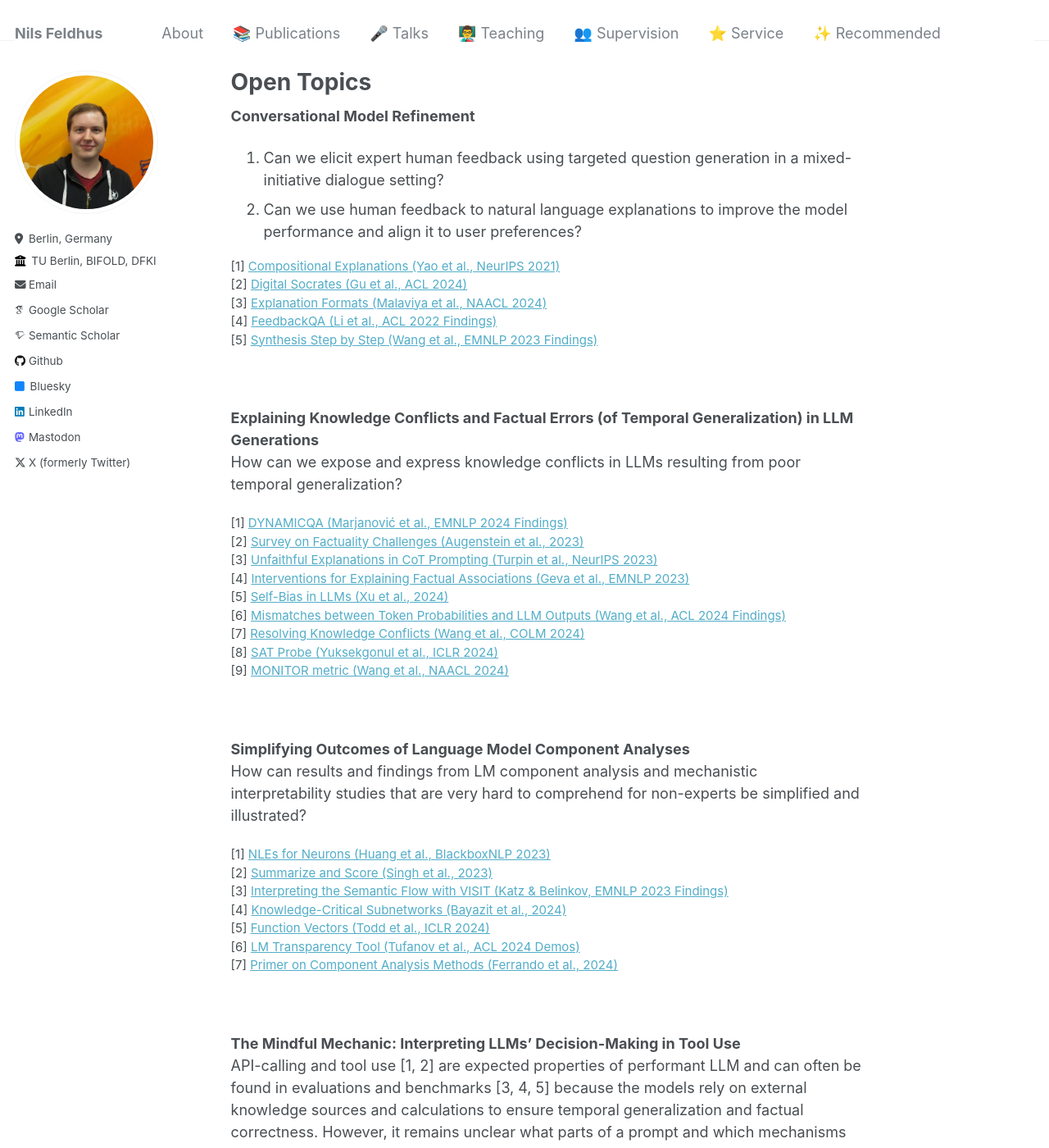
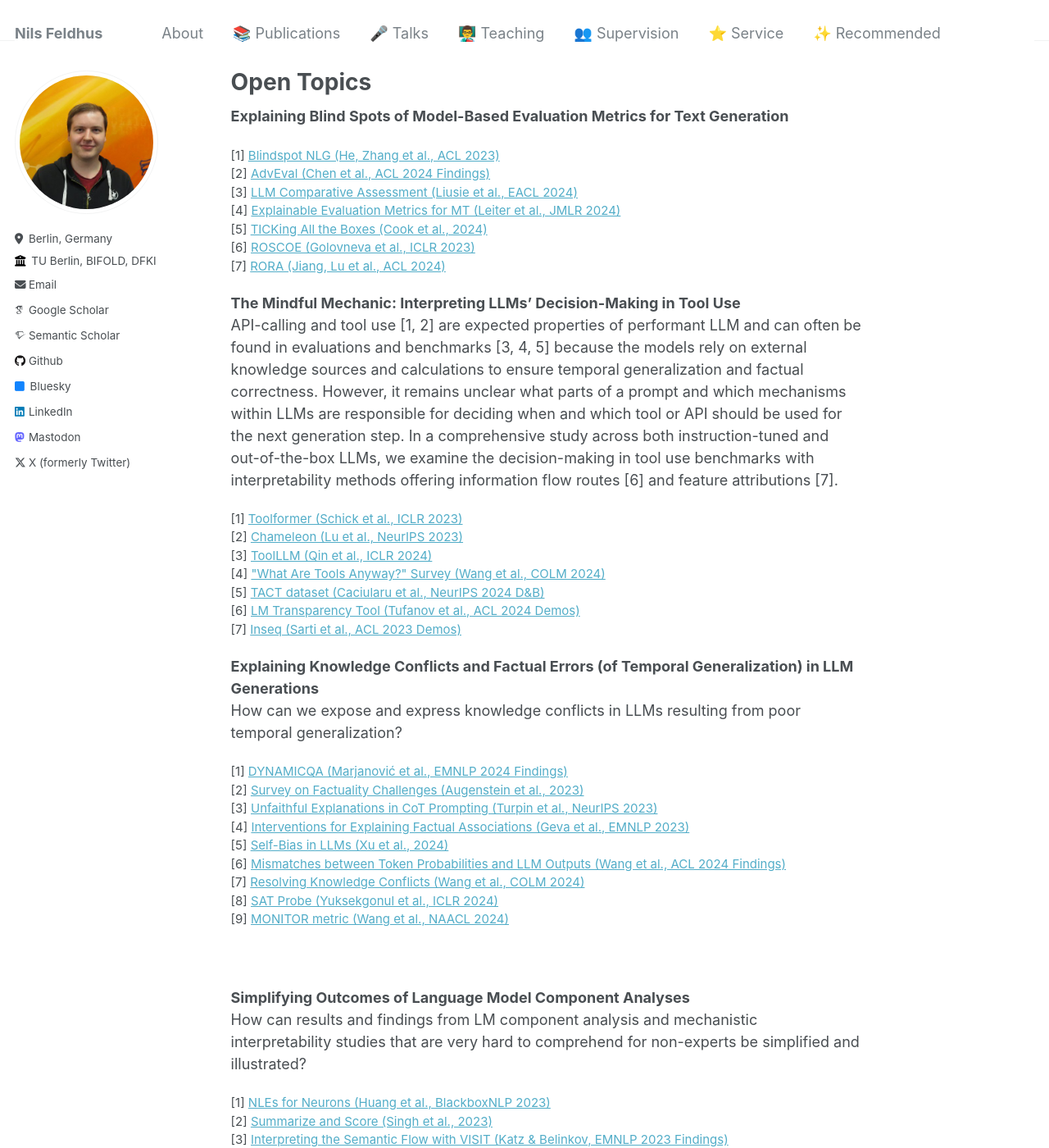
Before and after one commit to nfelnlp/nfelnlp.github.io, a Jekyll site: the page built from supervision/topics.md, in a window 1280 px wide and 1400 px high. Shown: the whole window at 82% size. Built offline with Jekyll 4.4.1, drawn with Linux system fonts in a browser that asks for light colours; some web fonts are replaced; some of the changed text lies outside the part shown.

Commit message:
Update supervision.

```diff
--- a/supervision/topics.md
+++ b/supervision/topics.md
@@ -5,17 +5,32 @@ author_profile: true
 title: "Open Topics"
 ---
 
-<!-- InquAIrer -->
-**Conversational Model Refinement**
-1. Can we elicit expert human feedback using targeted question generation in a mixed-initiative dialogue setting?
-2. Can we use human feedback to natural language explanations to improve the model performance and align it to user preferences?
+<!-- MetricX -->
+**Explaining Blind Spots of Model-Based Evaluation Metrics for Text Generation**
 <p style="font-size:smaller;">
-[1] <a href="https://arxiv.org/abs/2103.10415">Compositional Explanations (Yao et al., NeurIPS 2021)</a><br>
-[2] <a href="https://aclanthology.org/2024.acl-long.302/">Digital Socrates (Gu et al., ACL 2024)</a><br>
-[3] <a href="https://aclanthology.org/2024.naacl-long.168/">Explanation Formats (Malaviya et al., NAACL 2024)</a><br>
-[4] <a href="https://aclanthology.org/2022.findings-acl.75/">FeedbackQA (Li et al., ACL 2022 Findings)</a><br>
-[5] <a href="https://aclanthology.org/2023.findings-emnlp.791/">Synthesis Step by Step (Wang et al., EMNLP 2023 Findings)</a>
-</p><br>
+[1] <a href="https://aclanthology.org/2023.acl-long.674/">Blindspot NLG (He, Zhang et al., ACL 2023)</a><br>
+[2] <a href="https://aclanthology.org/2024.findings-acl.80/">AdvEval (Chen et al., ACL 2024 Findings)</a><br>
+[3] <a href="https://aclanthology.org/2024.eacl-long.8/">LLM Comparative Assessment (Liusie et al., EACL 2024)</a><br>
+[4] <a href="https://www.jmlr.org/papers/v25/22-0416.html">Explainable Evaluation Metrics for MT (Leiter et al., JMLR 2024)</a><br>
+[5] <a href="https://arxiv.org/abs/2410.03608">TICKing All the Boxes (Cook et al., 2024)</a><br>
+[6] <a href="https://openreview.net/forum?id=xYlJRpzZtsY">ROSCOE (Golovneva et al., ICLR 2023)</a><br>
+[7] <a href="https://aclanthology.org/2024.acl-long.60/">RORA (Jiang, Lu et al., ACL 2024)</a>
+</p>
+
+<!-- MindMech -->
+**The Mindful Mechanic: Interpreting LLMs' Decision-Making in Tool Use**
+API-calling and tool use [1, 2] are expected properties of performant LLM and can often be found in evaluations and benchmarks [3, 4, 5] because the models rely on external knowledge sources and calculations to ensure temporal generalization and factual correctness.
+However, it remains unclear what parts of a prompt and which mechanisms within LLMs are responsible for deciding when and which tool or API should be used for the next generation step.
+In a comprehensive study across both instruction-tuned and out-of-the-box LLMs, we examine the decision-making in tool use benchmarks with interpretability methods offering information flow routes [6] and feature attributions [7].
+<p style="font-size:smaller;">
+[1] <a href="https://openreview.net/forum?id=Yacmpz84TH">Toolformer (Schick et al., ICLR 2023)</a><br>
+[2] <a href="https://openreview.net/forum?id=HtqnVSCj3q">Chameleon (Lu et al., NeurIPS 2023)</a><br>
+[3] <a href="https://openreview.net/forum?id=dHng2O0Jjr">ToolLLM (Qin et al., ICLR 2024)</a><br>
+[4] <a href="https://openreview.net/forum?id=Xh1B90iBSR">"What Are Tools Anyway?" Survey (Wang et al., COLM 2024)</a><br>
+[5] <a href="https://openreview.net/forum?id=Km2XEjH0I5">TACT dataset (Caciularu et al., NeurIPS 2024 D&B)</a><br>
+[6] <a href="https://aclanthology.org/2024.acl-demos.6/">LM Transparency Tool (Tufanov et al., ACL 2024 Demos)</a><br>
+[7] <a href="https://aclanthology.org/2023.acl-demo.40/">Inseq (Sarti et al., ACL 2023 Demos)</a>
+</p>
 
 <!-- DeLoreason -->
 **Explaining Knowledge Conflicts and Factual Errors (of Temporal Generalization) in LLM Generations**
@@ -45,17 +60,14 @@ How can results and findings from LM component analysis and mechanistic interpre
 [7] <a href="https://arxiv.org/abs/2405.00208">Primer on Component Analysis Methods (Ferrando et al., 2024)</a>
 </p><br>
 
-<!-- MindMech -->
-**The Mindful Mechanic: Interpreting LLMs' Decision-Making in Tool Use**
-API-calling and tool use [1, 2] are expected properties of performant LLM and can often be found in evaluations and benchmarks [3, 4, 5] because the models rely on external knowledge sources and calculations to ensure temporal generalization and factual correctness.
-However, it remains unclear what parts of a prompt and which mechanisms within LLMs are responsible for deciding when and which tool or API should be used for the next generation step.
-In a comprehensive study across both instruction-tuned and out-of-the-box LLMs, we examine the decision-making in tool use benchmarks with interpretability methods offering information flow routes [6] and feature attributions [7].
+<!-- InquAIrer -->
+**Conversational Model Refinement**
+1. Can we elicit expert human feedback using targeted question generation in a mixed-initiative dialogue setting?
+2. Can we use human feedback to natural language explanations to improve the model performance and align it to user preferences?
 <p style="font-size:smaller;">
-[1] <a href="https://openreview.net/forum?id=Yacmpz84TH">Toolformer (Schick et al., ICLR 2023)</a><br>
-[2] <a href="https://openreview.net/forum?id=HtqnVSCj3q">Chameleon (Lu et al., NeurIPS 2023)</a><br>
-[3] <a href="https://openreview.net/forum?id=dHng2O0Jjr">ToolLLM (Qin et al., ICLR 2024)</a><br>
-[4] <a href="https://openreview.net/forum?id=Xh1B90iBSR">"What Are Tools Anyway?" Survey (Wang et al., COLM 2024)</a><br>
-[5] <a href="https://openreview.net/forum?id=Km2XEjH0I5">TACT dataset (Caciularu et al., NeurIPS 2024 D&B)</a><br>
-[6] <a href="https://aclanthology.org/2024.acl-demos.6/">LM Transparency Tool (Tufanov et al., ACL 2024 Demos)</a><br>
-[7] <a href="https://aclanthology.org/2023.acl-demo.40/">Inseq (Sarti et al., ACL 2023 Demos)</a>
-</p>
+[1] <a href="https://arxiv.org/abs/2103.10415">Compositional Explanations (Yao et al., NeurIPS 2021)</a><br>
+[2] <a href="https://aclanthology.org/2024.acl-long.302/">Digital Socrates (Gu et al., ACL 2024)</a><br>
+[3] <a href="https://aclanthology.org/2024.naacl-long.168/">Explanation Formats (Malaviya et al., NAACL 2024)</a><br>
+[4] <a href="https://aclanthology.org/2022.findings-acl.75/">FeedbackQA (Li et al., ACL 2022 Findings)</a><br>
+[5] <a href="https://aclanthology.org/2023.findings-emnlp.791/">Synthesis Step by Step (Wang et al., EMNLP 2023 Findings)</a>
+</p><br>
```
Also changed, not shown: supervision/index.md (+2 -2 lines).
